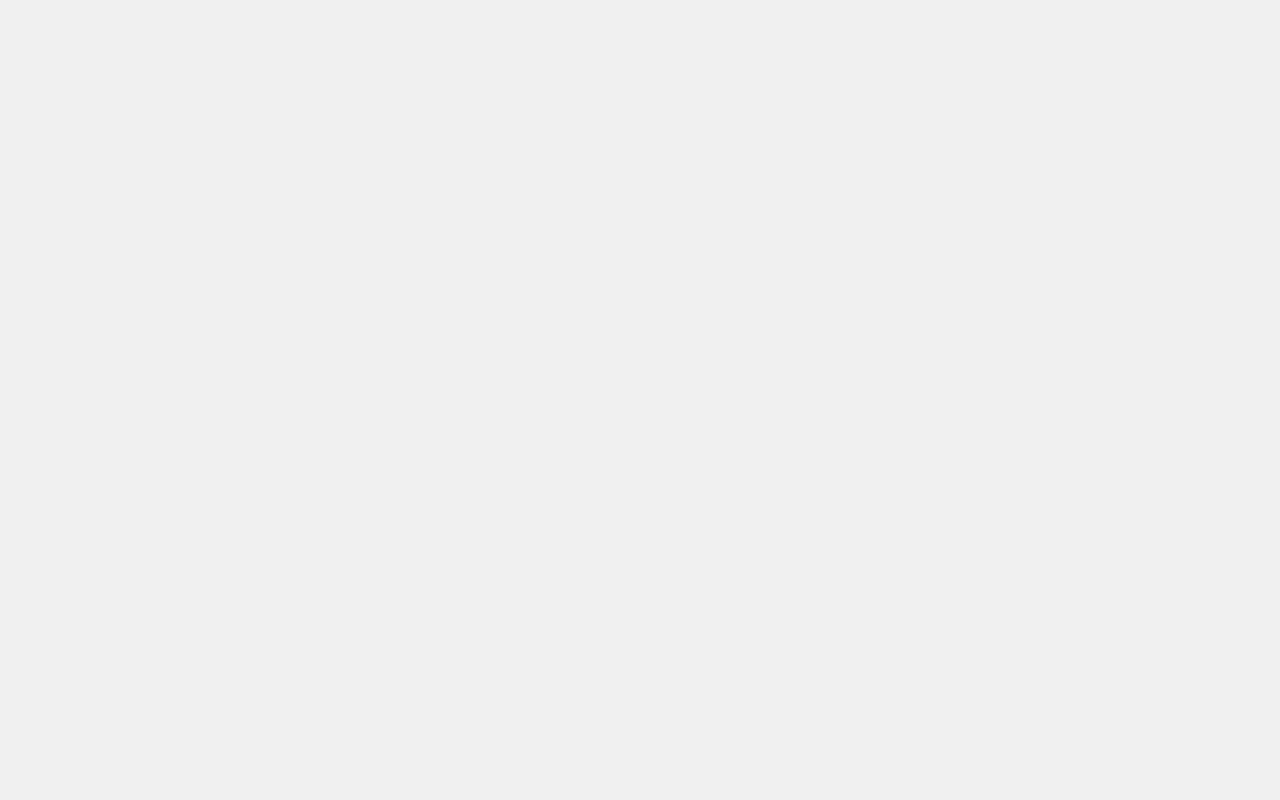
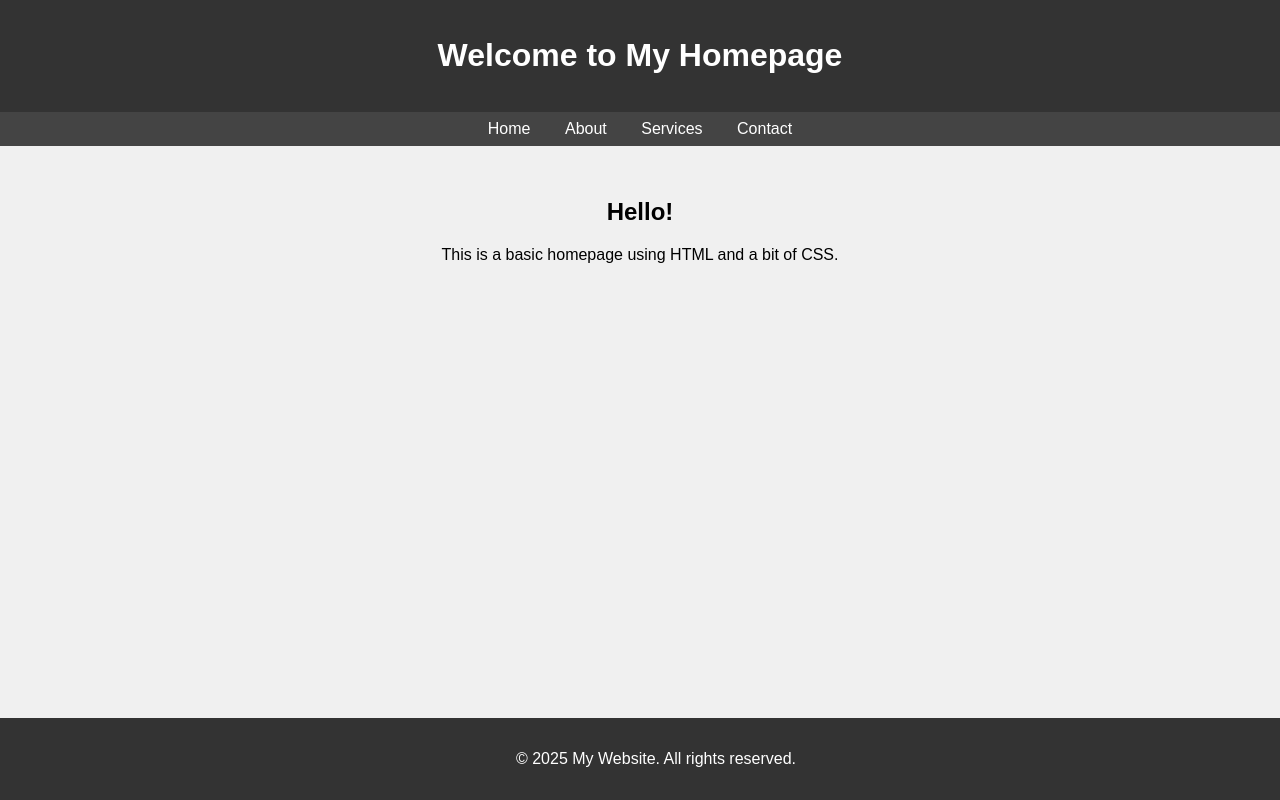
Before and after one commit to Aryanp252/project, a plain HTML site: page index.html in a window 1280 px wide. Drawn offline with Linux system fonts and the light colour scheme.

Commit message:
Update index.html

```diff
--- a/index.html
+++ b/index.html
@@ -18,4 +18,51 @@
       text-align: center;
     }
     nav {
-      ba
+      background-color: #444;
+      padding: 0.5rem;
+      text-align: center;
+    }
+    nav a {
+      color: white;
+      margin: 0 15px;
+      text-decoration: none;
+    }
+    main {
+      padding: 2rem;
+      text-align: center;
+    }
+    footer {
+      background-color: #333;
+      color: white;
+      padding: 1rem;
+      text-align: center;
+      position: fixed;
+      width: 100%;
+      bottom: 0;
+    }
+  </style>
+</head>
+<body>
+
+  <header>
+    <h1>Welcome to My Homepage</h1>
+  </header>
+
+  <nav>
+    <a href="#">Home</a>
+    <a href="#">About</a>
+    <a href="#">Services</a>
+    <a href="#">Contact</a>
+  </nav>
+
+  <main>
+    <h2>Hello!</h2>
+    <p>This is a basic homepage using HTML and a bit of CSS.</p>
+  </main>
+
+  <footer>
+    <p>&copy; 2025 My Website. All rights reserved.</p>
+  </footer>
+
+</body>
+</html>
```
